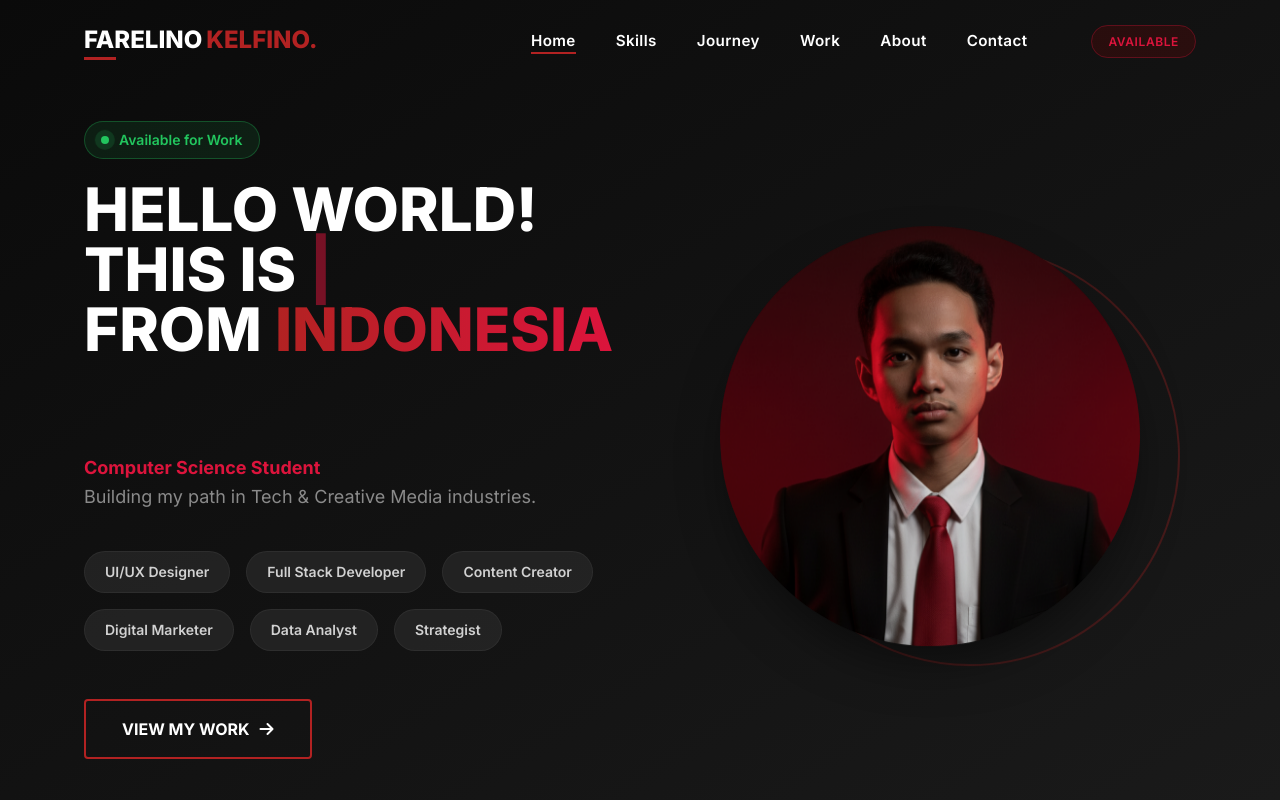
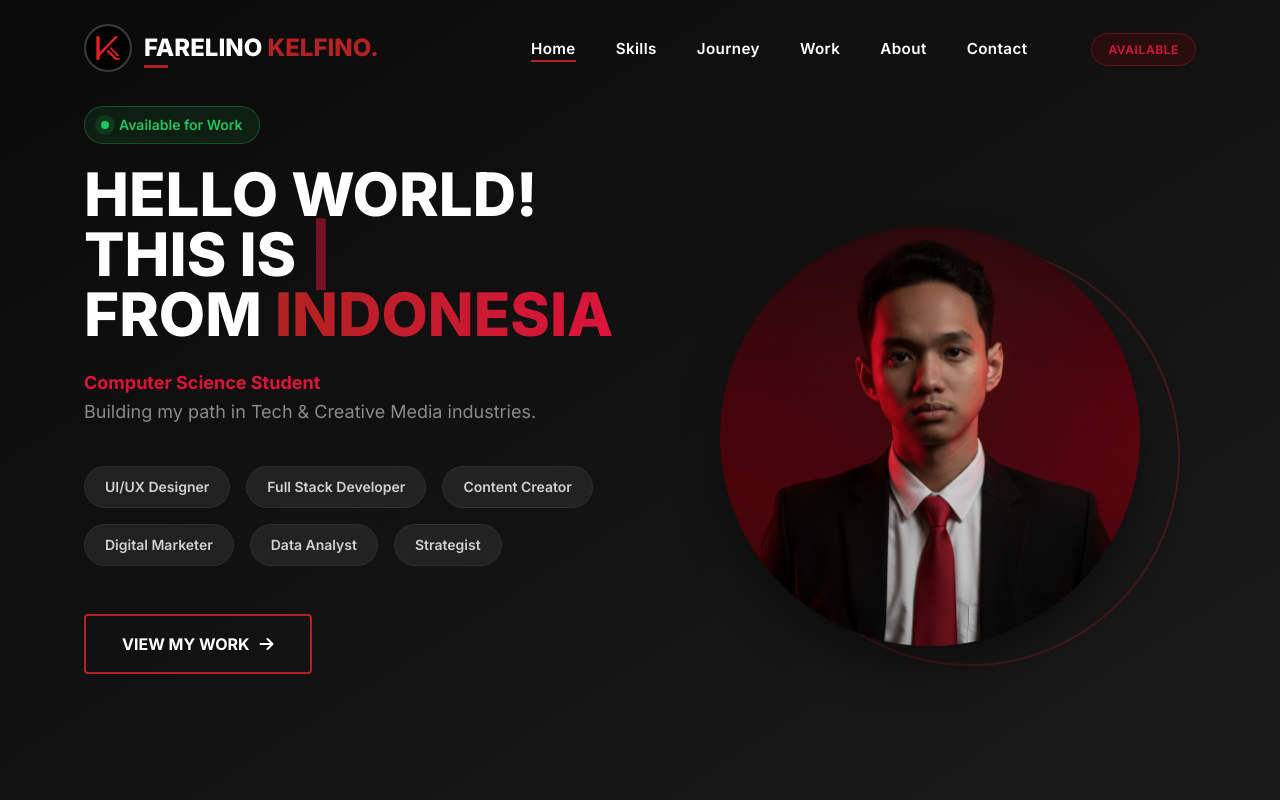
Before and after one commit to kelfinofarelino/kelfino-portofolio, a Next.js app: page / in a window 1280 px wide. Shown: the top 800 px of the page. Built offline with nearby package versions, Linux system fonts and the light colour scheme.

Commit message:
minor update

```diff
--- a/components/Header.tsx
+++ b/components/Header.tsx
@@ -35,8 +35,27 @@ export default function Header() {
       `}
     >
       <div className="w-[90%] max-w-[1200px] mx-auto px-5 flex justify-between items-center relative">
-        <a href="#home" className="text-2xl font-extrabold text-white flex items-center relative after:content-[''] after:absolute after:-bottom-1 after:left-0 after:w-8 after:h-[3px] after:bg-brand-red z-[10001]">
-          FARELINO <span className="text-brand-red ml-1">KELFINO.</span>
+
+        <a href="#home" className="flex items-center gap-3 group z-[10001] cursor-pointer">
+
+            <div className="relative w-10 h-10 md:w-12 md:h-12">
+                <div className="absolute inset-0 bg-brand-red rounded-full opacity-0 group-hover:opacity-20 group-hover:scale-150 transition-all duration-500 ease-out"></div>
+
+                <div className="relative w-full h-full rounded-full border-2 border-white/10 group-hover:border-brand-red overflow-hidden bg-white/10 backdrop-blur-sm transition-colors duration-300 shadow-lg">
+                    <img
+                        src="/assets/image/icon.png"
+                        alt="Logo Kelfino"
+                        className="w-full h-full object-cover transition-transform duration-700 ease-in-out group-hover:rotate-[360deg]"
+                    />
+                </div>
+            </div>
+
+            <div className="flex flex-col relative">
+                <span className="text-xl md:text-2xl font-extrabold text-white leading-none">
+                    FARELINO <span className="text-brand-red">KELFINO.</span>
+                </span>
+                <span className="absolute -bottom-1 left-0 w-6 h-[3px] bg-brand-red transition-all duration-500 ease-out group-hover:w-full"></span>
+            </div>
         </a>
 
         <div className="md:hidden text-white text-2xl cursor-pointer z-[10001]" onClick={() => setMenuOpen(!menuOpen)}>
--- a/components/Home.tsx
+++ b/components/Home.tsx
@@ -51,12 +51,13 @@ export default function Home() {
       <div className="w-[90%] max-w-[1200px] mx-auto px-5 grid grid-cols-1 lg:grid-cols-2 gap-12 items-center">
 
         <div className="z-10 animate-on-scroll order-2 lg:order-1 text-center lg:text-left">
+            <div className="h-[10px] md:h-[20px] w-full transition-all"></div>
             <div className="inline-flex items-center gap-2.5 bg-green-500/10 border border-green-500/30 px-4 py-2 rounded-full text-green-500 text-sm font-semibold mb-5 hover:-translate-y-0.5 transition-all cursor-default">
                 <div className="w-2 h-2 bg-green-500 rounded-full relative after:content-[''] after:absolute after:top-1/2 after:left-1/2 after:-translate-x-1/2 after:-translate-y-1/2 after:w-full after:h-full after:rounded-full after:bg-green-500 after:animate-pulse-green after:-z-10"></div>
                 <span>Available for Work</span>
             </div>
 
-            <h1 className="text-4xl md:text-6xl font-extrabold leading-[1.1] mb-6 min-h-[100px] md:min-h-[250px]">
+            <h1 className="text-4xl md:text-6xl font-extrabold leading-[1.1] mb-6">
                 <span>
                     HELLO WORLD!<br/>
                     THIS IS <span className="bg-gradient-to-r from-brand-red to-brand-light-red bg-clip-text text-transparent">
@@ -84,6 +85,9 @@ export default function Home() {
                 <span className="absolute top-0 left-0 w-0 h-full bg-brand-red transition-all duration-300 group-hover:w-full -z-10"></span>
                 VIEW MY WORK <i className="fas fa-arrow-right ml-2.5"></i>
             </a>
+
+            <div className="h-[80px] md:h-[120px] w-full transition-all"></div>
+
         </div>
 
         <div className="relative z-10 animate-float flex justify-center animate-on-scroll order-1 lg:order-2">
--- a/components/Skills.tsx
+++ b/components/Skills.tsx
@@ -48,7 +48,7 @@ export default function Skills() {
                              />
                         </div>
                         <div className="absolute -bottom-2 opacity-0 group-hover:opacity-100 group-hover:-bottom-8 transition-all duration-300 left-1/2 -translate-x-1/2 whitespace-nowrap z-20">
-                            <span className="text-[10px] font-bold text-brand-light-red bg-brand-dark/90 px-2 py-1 rounded border border-brand-red/30">
+                            <span className="text-[10px] font-bold text-brand-light-red bg-brand-dark/90 px-2 py-1 rounded-2xl border border-brand-red/30">
                                 {skill.name}
                             </span>
                         </div>
@@ -65,7 +65,7 @@ export default function Skills() {
                              />
                         </div>
                          <div className="absolute -bottom-2 opacity-0 group-hover:opacity-100 group-hover:-bottom-8 transition-all duration-300 left-1/2 -translate-x-1/2 whitespace-nowrap z-20">
-                            <span className="text-[10px] font-bold text-brand-light-red bg-brand-dark/90 px-2 py-1 rounded border border-brand-red/30">
+                            <span className="text-[10px] font-bold text-brand-light-red bg-brand-dark/90 px-2 py-1 rounded-2xl border border-brand-red/30">
                                 {skill.name}
                             </span>
                         </div>
```
Also changed, not shown: public/assets/image/icon.png (added).
